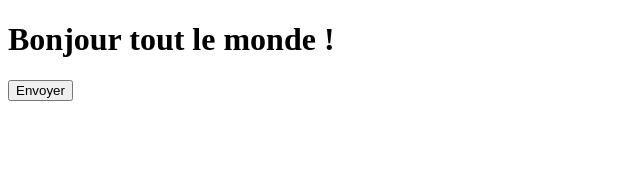
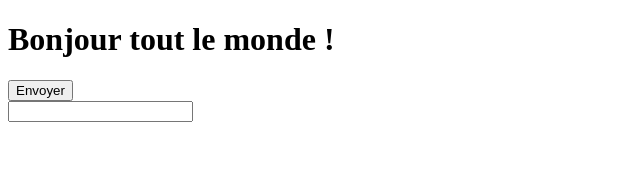
Before and after one commit to dymafr/vue-c3-l7, a Vue app: page / in a window 1280 px wide. Shown: the top 191 px of the page, without its empty margins (0-640 px from the left). Built offline with nearby package versions, Linux system fonts and the light colour scheme.

Commit message:
1 file modified

```diff
--- a/src/App.vue
+++ b/src/App.vue
@@ -3,6 +3,7 @@
   <form @submit.prevent="formSubmit">
     <button>Envoyer</button>
   </form>
+  <input type="text" @keyup.enter="handleEnter()" />
 </template>
 
 <script setup lang="ts">
@@ -12,6 +13,9 @@ function userClick(event: MouseEvent) {
 function formSubmit() {
   console.log('Envoyé');
 }
+function handleEnter() {
+  console.log('Entrée');
+}
 </script>
 
 <style></style>
```
